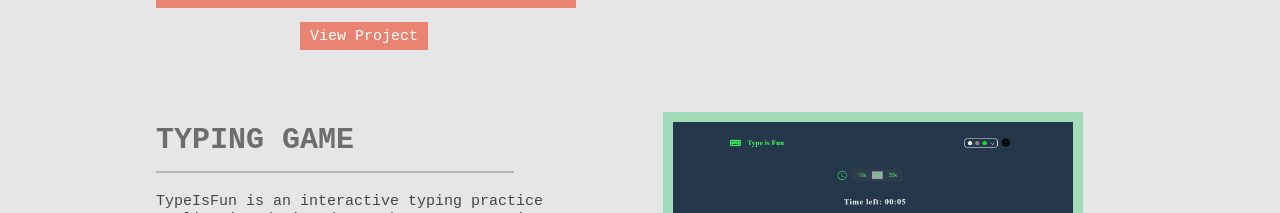
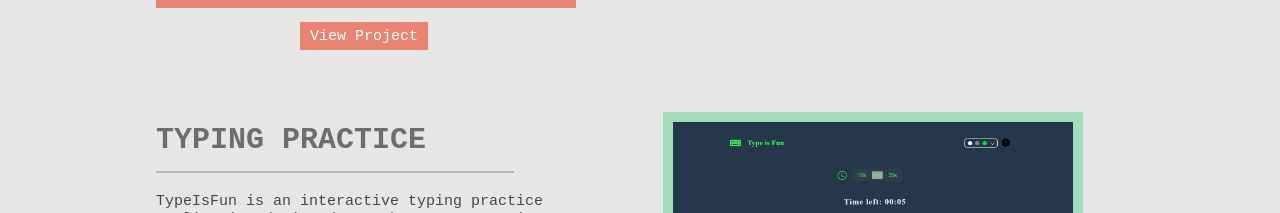
Before and after one commit to Yuteoctober/portfolio, a React (Vite) app: page / in a window 1280 px wide. Shown: the part 4130-4343 px from the top of the page. Built offline with nearby package versions, Linux system fonts and the light colour scheme.

Commit message:
revised txt typing game to practice

```diff
--- a/src/components/ProjectNew.jsx
+++ b/src/components/ProjectNew.jsx
@@ -136,7 +136,7 @@
               alt="typingGame" />
           </div>
           <div className={`text_div_four ${isVisible4? 'show':''}`} ref={ref4}>
-            <h1>Typing Game</h1>
+            <h1>Typing Practice</h1>
             <div className='btm_line_project_four'></div>
             <p className="p_context_four">TypeIsFun is an interactive typing practice application designed to enhance your typing skills. It offers a range of features, including timed challenges, dynamic themes, and result analysis. Enjoy a seamless typing experience and share your achievements on Twitter.</p>
             <div className="used_lang_four">
```
